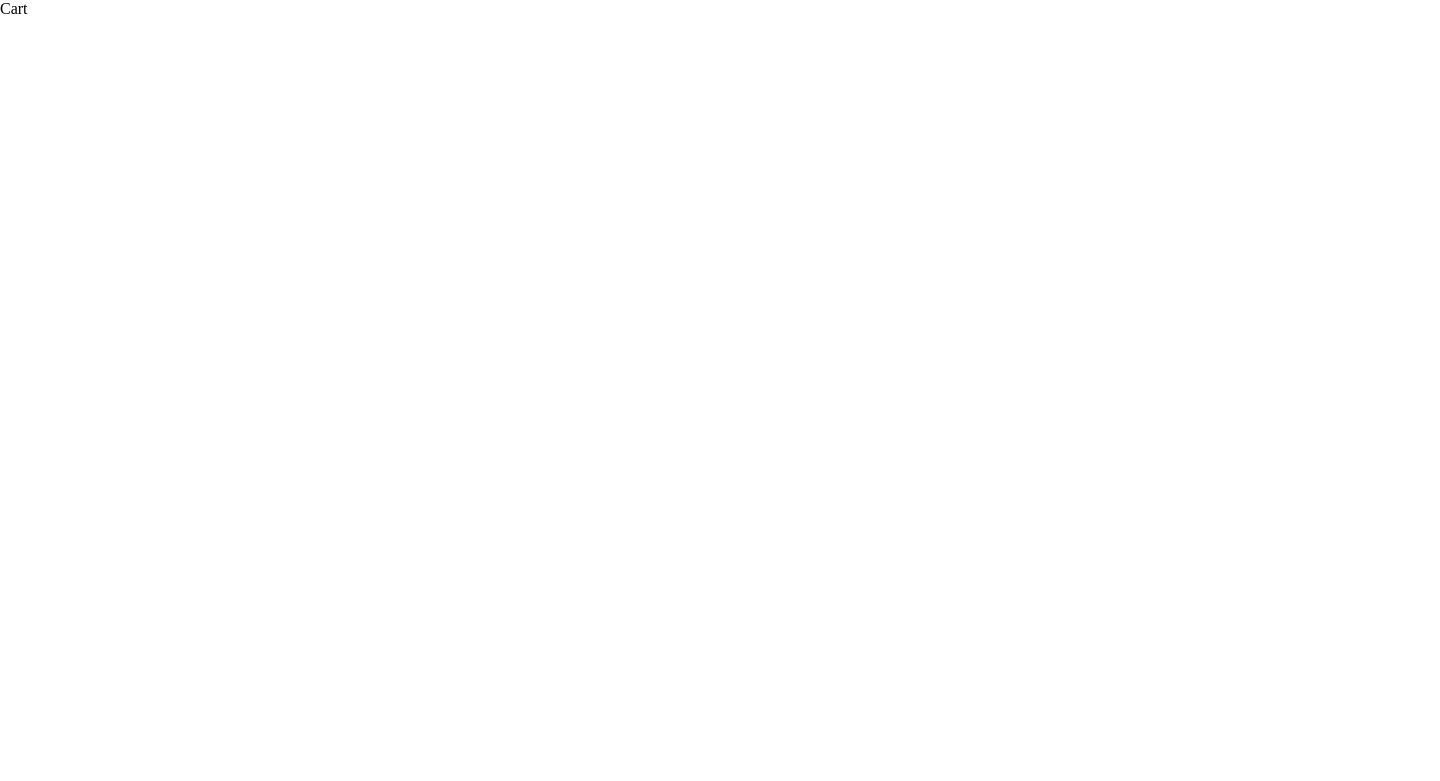
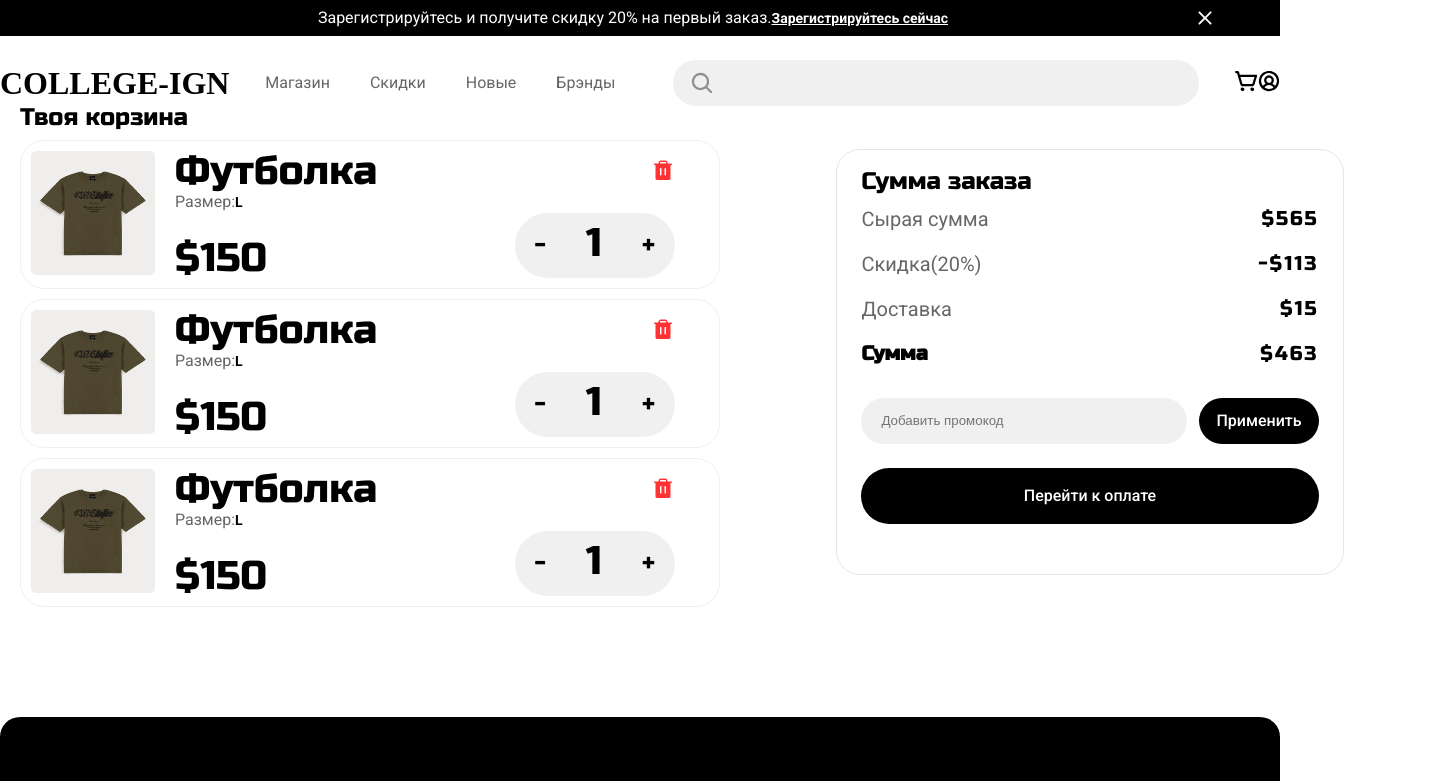
Before and after one commit to p1gnat/college-clothes-shop, a React (Vite) app in the folder client/: page /cart in a window 1280 px wide. Shown: the top 781 px of the page, 1440 px wide, since content can reach past the window. Built offline with nearby package versions, Linux system fonts and the light colour scheme; a web font is replaced by a local one.

Commit message:
Finished layout for cart

```diff
--- /dev/null
+++ b/client/src/components/Cart/CartCard.css
@@ -0,0 +1,40 @@
+.cart-card-wrapper {
+  display: flex;
+  flex-flow: row;
+  gap: 20px;
+  width: 700px;
+  border-radius: 24px;
+
+  border: 1px solid #f0f0f0;
+  padding: 10px;
+
+  margin: 10px 20px;
+}
+.left-right {
+  width: 500px;
+  display: flex;
+  justify-content: space-between;
+  flex-flow: row;
+}
+.cart-buttons {
+  display: flex;
+  flex-flow: row;
+  gap: 40px;
+  background-color: #f0f0f0;
+  padding: 10px 20px;
+  border-radius: 62px;
+}
+.cart-card-price {
+  margin-top: 25px;
+}
+.cart-minus-plus {
+  font-family: "Russo One";
+  font-weight: 400;
+  font-size: 24px;
+  line-height: 100%;
+  letter-spacing: 0%;
+  vertical-align: middle;
+  background-color: transparent;
+
+  border: 0px;
+}
--- /dev/null
+++ b/client/src/components/Cart/CartCard.jsx
@@ -0,0 +1,39 @@
+import React from "react";
+import "./CartCard.css";
+
+const CartCard = () => {
+  return (
+    <div className="cart-card-wrapper">
+      <img
+        src="/InShop/T-shirt-again.png"
+        alt="Product's look"
+        width="124px"
+        height="124px"
+      />
+      <section>
+        <div className="left-right">
+          <h2>Футболка</h2>
+          <img
+            src="/InShop/trash-bin.svg"
+            alt="delete"
+            style={{ cursor: "pointer" }}
+          />
+        </div>
+        <p>
+          Размер:
+          <span>L</span>
+        </p>
+        <div className="left-right">
+          <h2 className="cart-card-price">$150</h2>
+          <div className="cart-buttons">
+            <button className="cart-minus-plus">-</button>
+            <h2 className="cart-counter">1</h2>
+            <button className="cart-minus-plus">+</button>
+          </div>
+        </div>
+      </section>
+    </div>
+  );
+};
+
+export default CartCard;
--- a/client/src/pageStyles/Cart.css
+++ b/client/src/pageStyles/Cart.css
@@ -0,0 +1,94 @@
+.cart-wrapper {
+  display: flex;
+  width: 1440px;
+  margin: auto;
+  justify-content: space-between;
+  flex-flow: row;
+}
+
+.checkout {
+  margin: auto;
+  display: flex;
+  flex-flow: column;
+  justify-content: center;
+
+  border: 1px solid #0000001a;
+  border-radius: 24px;
+  padding: 20px 24px 50px 24px;
+}
+.cart-h2 {
+  font-family: "Russo One";
+  font-weight: 400;
+  font-size: 24px;
+  line-height: 100%;
+  letter-spacing: 0%;
+  vertical-align: middle;
+}
+.cart-h3 {
+  font-family: "Russo One";
+  font-weight: 400;
+  font-size: 20px;
+  line-height: 100%;
+  letter-spacing: 0%;
+  text-align: right;
+  vertical-align: middle;
+}
+.cart-p-checkout {
+  font-family: "Russo One";
+  font-weight: 800;
+  font-size: 20px;
+  line-height: 100%;
+  letter-spacing: 0%;
+  text-align: right;
+  vertical-align: middle;
+
+  color: black;
+}
+.cart-text-wrapper {
+  display: flex;
+  justify-content: space-between;
+  flex-flow: row;
+  margin-top: 15px;
+}
+.cart-p {
+  font-family: "Roboto";
+  font-weight: 400;
+  font-size: 20px;
+  line-height: 100%;
+  letter-spacing: 0%;
+  vertical-align: middle;
+}
+.cart-form {
+  display: flex;
+  gap: 12px;
+  margin: 24px 0;
+}
+.cart-input {
+  width: 326px;
+}
+.cart-form-button {
+  font-family: "Roboto";
+  font-weight: 500;
+  font-size: 16px;
+  line-height: 100%;
+  letter-spacing: 0%;
+
+  border-radius: 62px;
+  padding: 12px 17px;
+  border: 0px;
+  color: white;
+  background-color: black;
+}
+.cart-button {
+  font-family: "Roboto";
+  font-weight: 500;
+  font-size: 16px;
+  line-height: 100%;
+  letter-spacing: 0%;
+
+  border-radius: 62px;
+  padding: 20px 150px;
+  border: 0px;
+  color: white;
+  background-color: black;
+}
--- a/client/src/pages/Cart.jsx
+++ b/client/src/pages/Cart.jsx
@@ -1,7 +1,60 @@
 import React from "react";
+import TopHeader from "../components/Headers/TopHeader";
+import Header from "../components/Headers/Header";
+import Aside from "../components/Body/Aside";
+import Footer from "../components/Footers/Footer";
+import CartCard from "../components/Cart/CartCard";
+import "../pageStyles/Cart.css";
 
 const Cart = () => {
-  return <div>Cart</div>;
+  return (
+    <>
+      <TopHeader></TopHeader>
+      <Header></Header>
+      <section className="cart-wrapper">
+        <div>
+          <h2 className="cart-h2" style={{ marginLeft: "20px" }}>
+            Твоя корзина
+          </h2>
+          <div className="cards-wrapper">
+            <CartCard />
+            <CartCard />
+            <CartCard />
+          </div>
+        </div>
+        <div className="checkout">
+          <h2 className="cart-h2">Сумма заказа</h2>
+          <div className="cart-text-wrapper">
+            <p className="cart-p">Сырая сумма</p>{" "}
+            <h3 className="cart-h3">$565</h3>
+          </div>
+          <div className="cart-text-wrapper">
+            <p className="cart-p">Скидка(20%)</p>{" "}
+            <h3 className="cart-h3">-$113</h3>
+          </div>
+          <div className="cart-text-wrapper">
+            <p className="cart-p">Доставка</p> <h3 className="cart-h3">$15</h3>
+          </div>
+          <div className="cart-text-wrapper">
+            <p className="cart-p-checkout">Сумма</p>{" "}
+            <h3 className="cart-h3">$463</h3>
+          </div>
+          <form action="" className="cart-form">
+            <input
+              type="text"
+              placeholder="Добавить промокод"
+              className="cart-input"
+            />
+            <button className="cart-form-button">Применить</button>
+          </form>
+          <button className="cart-button">Перейти к оплате</button>
+        </div>
+      </section>
+
+      <Aside></Aside>
+      <Footer></Footer>
+    </>
+  );
 };
 
 export default Cart;
```
Also changed, not shown: client/public/InShop/trash-bin.svg (added).
